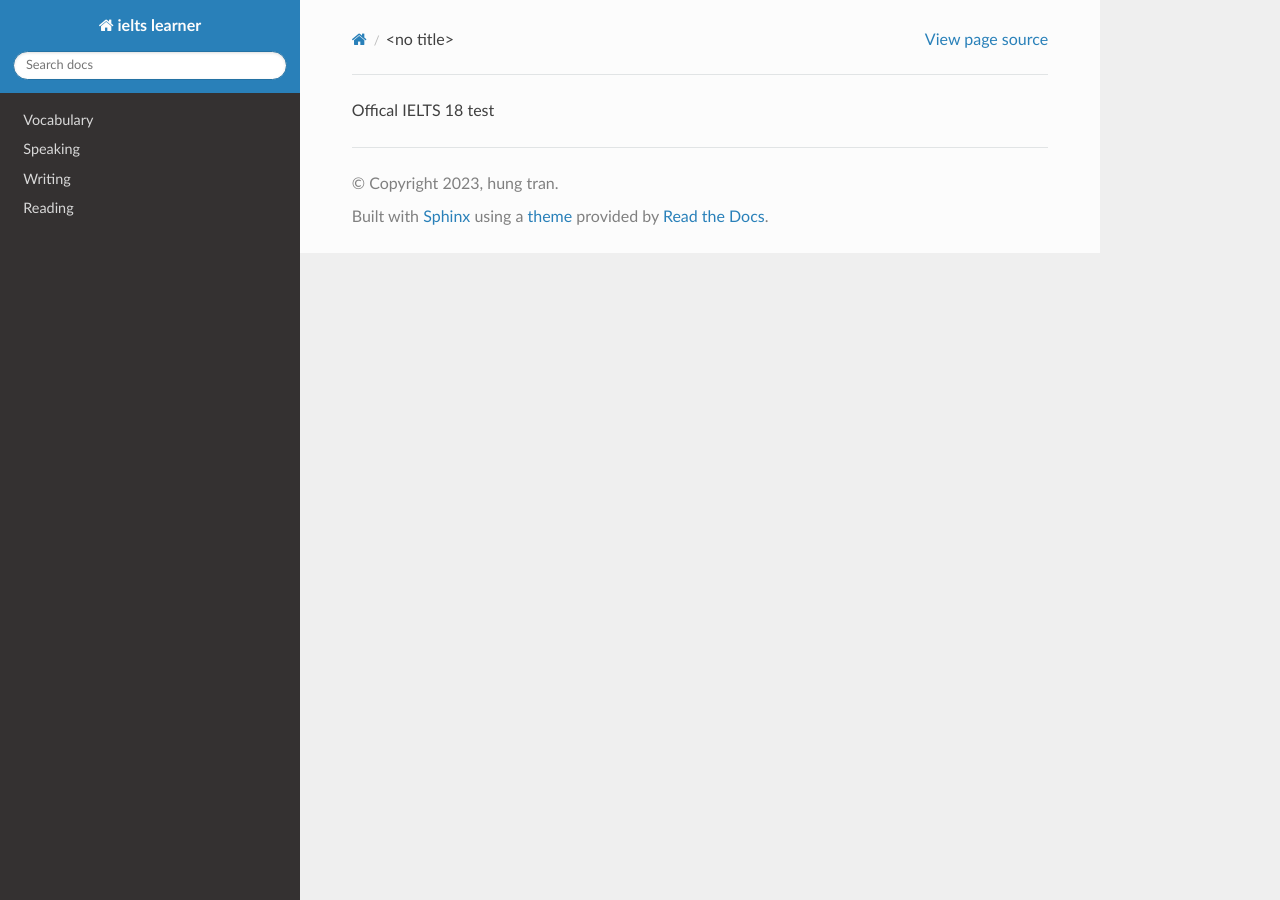
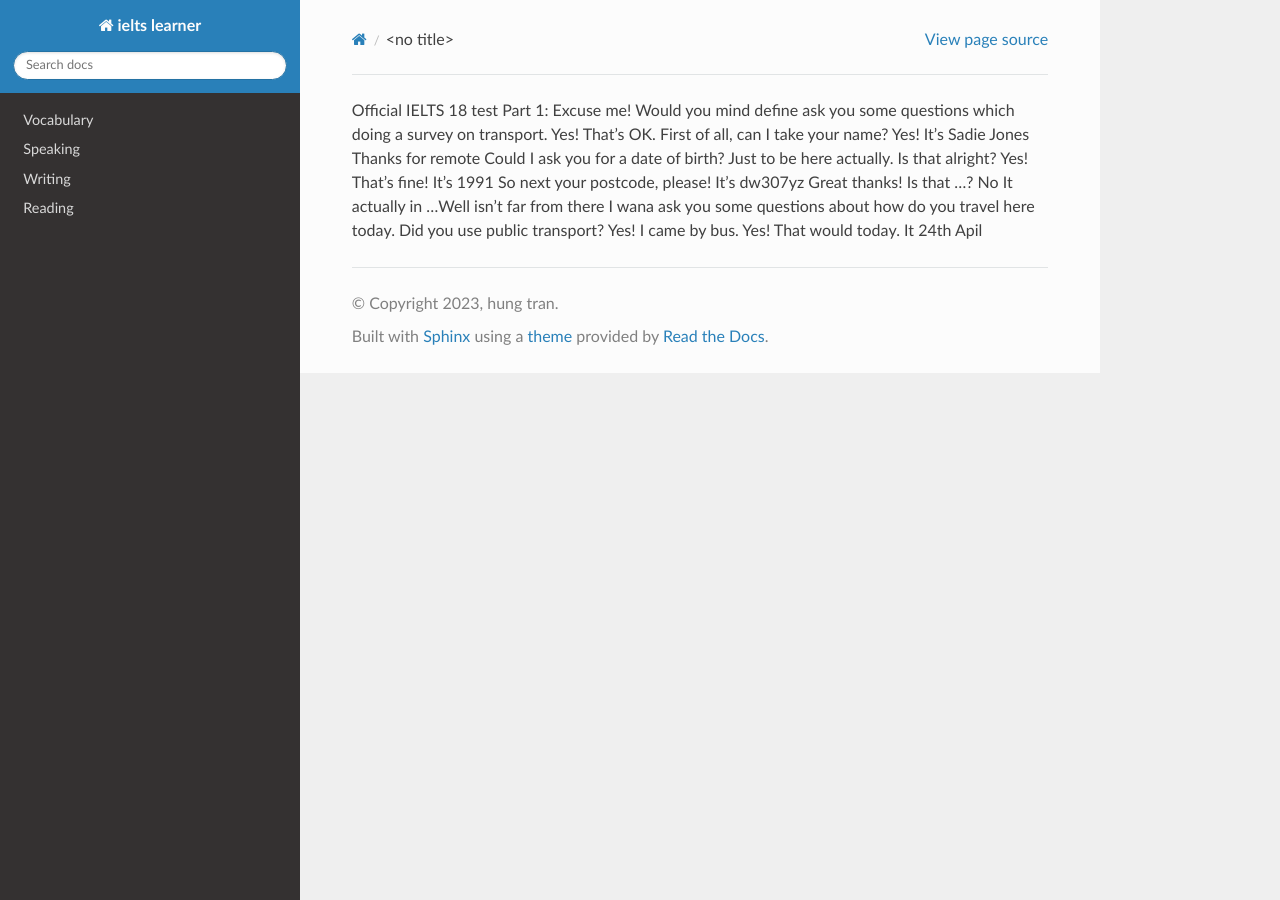
Before and after one commit to hungtranvn/IELTS_Learner, a Sphinx documentation site: the page built from source/listening.rst, in a window 1280 px wide. Built offline with Sphinx 7.4.7 and the Read the Docs theme 2.0.0, drawn with Linux system fonts in a browser that asks for light colours.

Commit message:
Update listening.rst

```diff
--- a/source/listening.rst
+++ b/source/listening.rst
@@ -1 +1,17 @@
-Offical IELTS 18 test
+Official IELTS 18 test
+Part 1:
+Excuse me! Would you mind define ask you some questions which doing a survey on transport.
+Yes! That's OK.
+First of all, can I take your name?
+Yes! It's Sadie Jones
+Thanks for remote
+Could I ask you for a date of birth? Just to be here actually. Is that alright?
+Yes! That's fine! It's 1991
+So next your postcode, please!
+It's dw307yz
+Great thanks! Is that ...?
+No It actually in ...Well isn't far from there
+I wana ask you some questions about how do you travel here today.
+Did you use public transport?
+Yes! I came by bus.
+Yes! That would today. It 24th Apil
```
